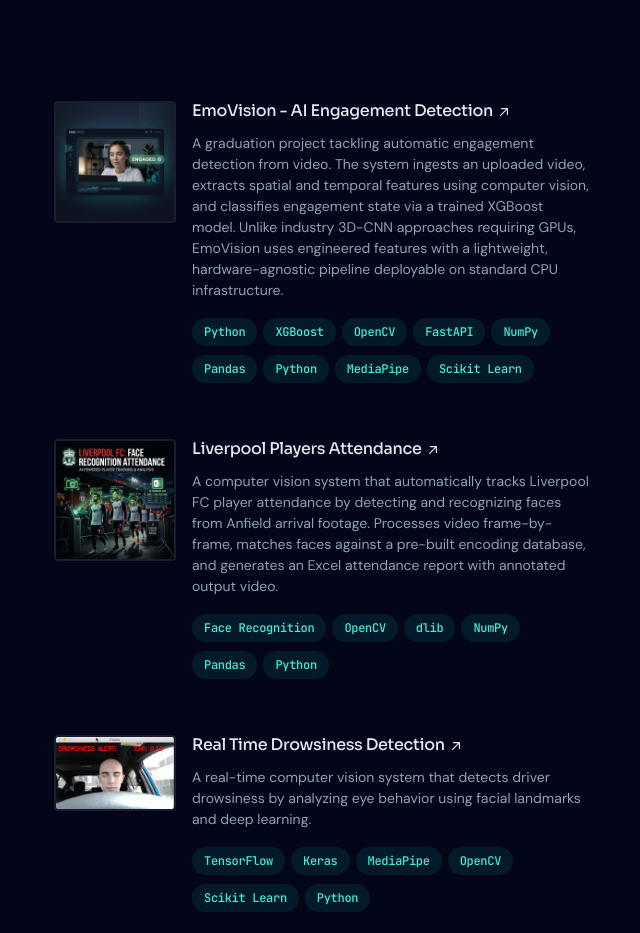
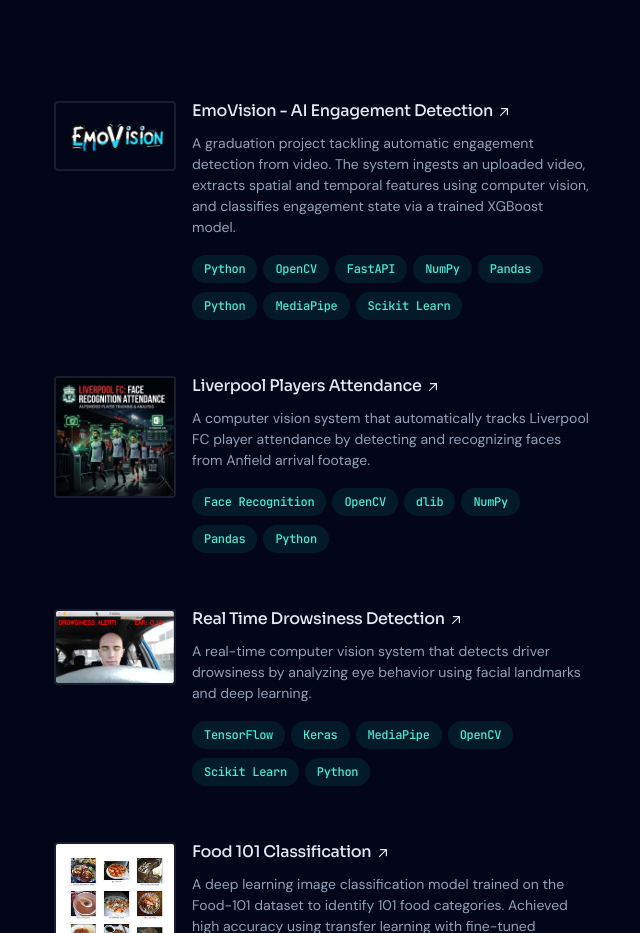
Before and after one commit to AhmedZaghl0ul/AhmedPortfolio, a Next.js app in the folder portfolio/: page / in a window 1280 px wide. Shown: the part 1540-2473 px from the top of the page, without its empty margins (594-1234 px from the left). Built offline with nearby package versions, Linux system fonts and the light colour scheme.

Commit message:
add projects section component and associated assets

```diff
--- a/portfolio/components/projects.tsx
+++ b/portfolio/components/projects.tsx
@@ -6,12 +6,11 @@ export default function Projects() {
     {
       title: "EmoVision - AI Engagement Detection",
       description:
-        "A graduation project tackling automatic engagement detection from video. The system ingests an uploaded video, extracts spatial and temporal features using computer vision, and classifies engagement state via a trained XGBoost model. Unlike industry 3D-CNN approaches requiring GPUs, EmoVision uses engineered features with a lightweight, hardware-agnostic pipeline deployable on standard CPU infrastructure.",
+        "A graduation project tackling automatic engagement detection from video. The system ingests an uploaded video, extracts spatial and temporal features using computer vision, and classifies engagement state via a trained XGBoost model.",
       image: "/emovision.png",
       link: "https://github.com/AhmedZaghl0ul/EmoVision",
       tags: [
         "Python",
-        "XGBoost",
         "OpenCV",
         "FastAPI",
         "NumPy",
@@ -24,7 +23,7 @@ export default function Projects() {
     {
       title: "Liverpool Players Attendance",
       description:
-        "A computer vision system that automatically tracks Liverpool FC player attendance by detecting and recognizing faces from Anfield arrival footage. Processes video frame-by-frame, matches faces against a pre-built encoding database, and generates an Excel attendance report with annotated output video.",
+        "A computer vision system that automatically tracks Liverpool FC player attendance by detecting and recognizing faces from Anfield arrival footage.",
       image: "/liverpool-attendance.png",
       link: "https://github.com/AhmedZaghl0ul/Liverpool-Players-Attendance",
       tags: [
```
Also changed, not shown: portfolio/public/emovision.png.
